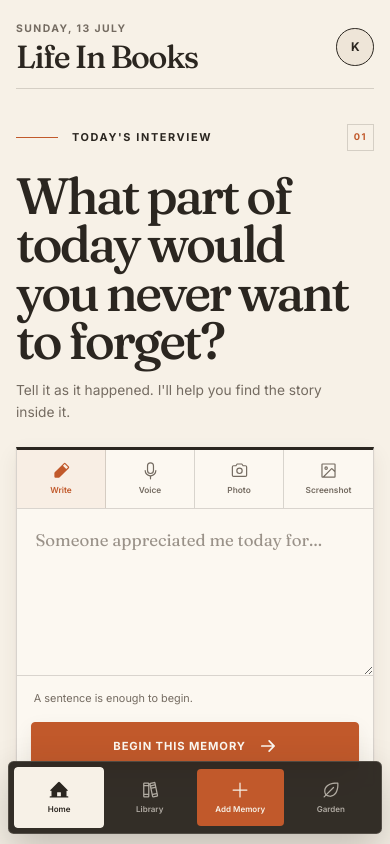
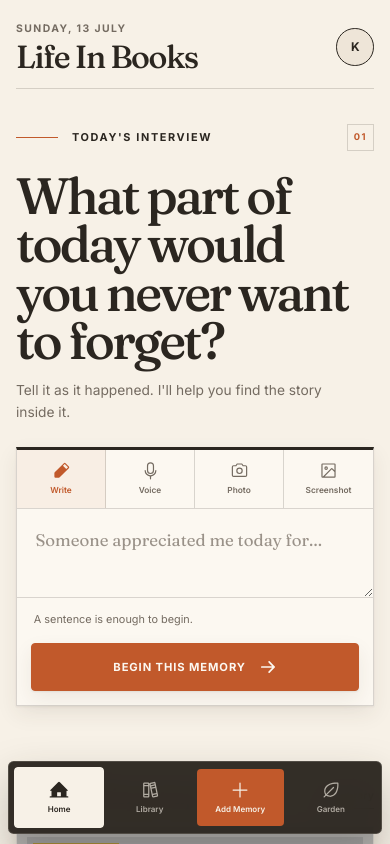
Before and after one commit to krishnaagrwl1997/life-on-paper, a Next.js app: page / in a window 390 px wide. Shown: the top 844 px of the page. Built offline with nearby package versions, Linux system fonts and the light colour scheme; grey boxes are pictures that could not be loaded.

Commit message:
Fit mobile capture into first viewport

```diff
--- a/app/globals.css
+++ b/app/globals.css
@@ -724,6 +724,7 @@ textarea:focus-visible {
   }
 
   .memory-composer textarea {
+    height: 5.5rem;
     min-height: 5.5rem;
     padding: 1.15rem;
     font-size: 1.05rem;
```
